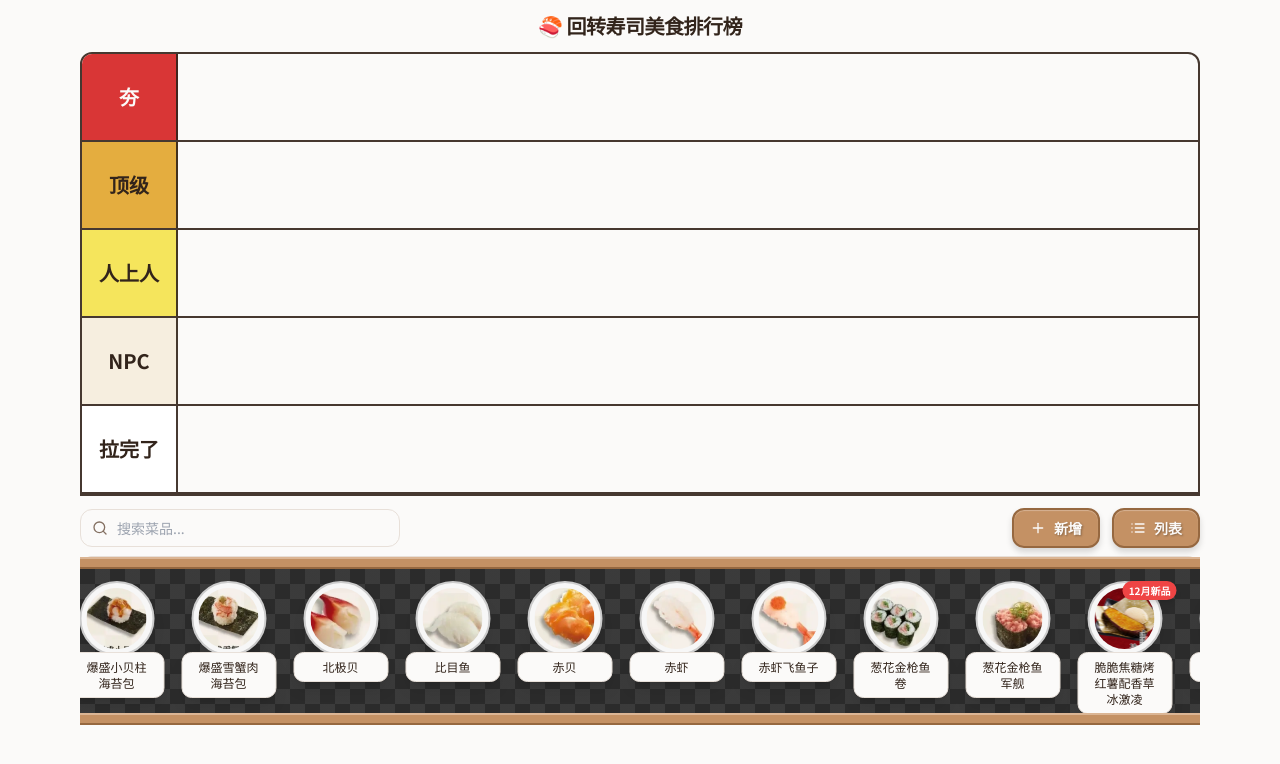
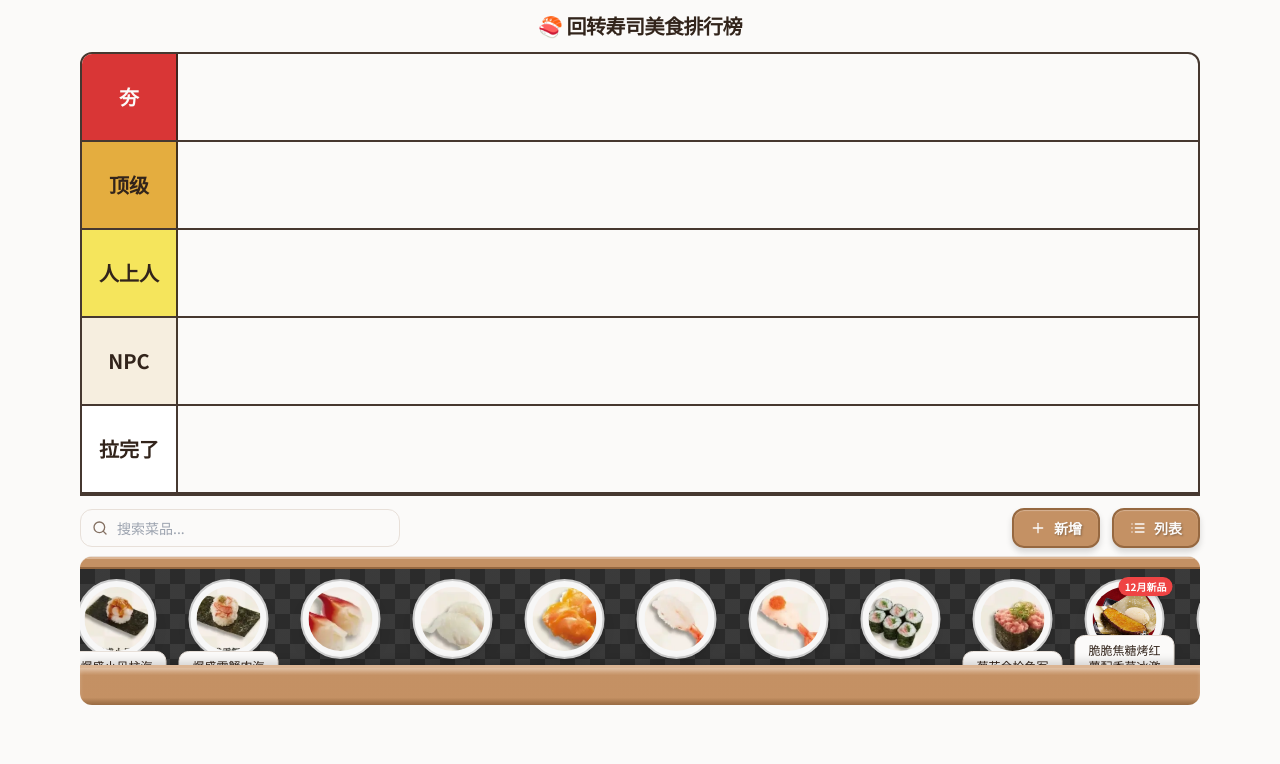
Before and after one commit to MY221B/sushirank, a React (Vite) app: page / in a window 1280 px wide. Shown: the top 764 px of the page. Built offline with nearby package versions, Linux system fonts and the light colour scheme; the HTML template or start-up script is replaced by a standard one.

Commit message:
Reverted to commit a21a801e88b1ad2d57bd6f4580c4d71fe6d86d4c

```diff
--- a/src/components/ConveyorBelt.tsx
+++ b/src/components/ConveyorBelt.tsx
@@ -80,15 +80,15 @@ export function ConveyorBelt({
   }, []);
 
   return (
-    <div className="relative overflow-visible">
+    <div className="relative pb-10 sm:pb-12 landscape:pb-8 landscape:sm:pb-10 overflow-visible">
       {/* Top wood rail */}
       <div className="h-4 sm:h-6 landscape:h-2 landscape:sm:h-3 wood-rail" />
 
-      {/* Belt - 高度增加以容纳盘子+名牌卡片 */}
+      {/* Belt - 需要 overflow-y-visible 让名牌卡片显示出来 */}
       <div
         ref={containerRef}
         className={cn(
-          "h-44 sm:h-56 landscape:h-28 landscape:sm:h-36 belt-pattern overflow-x-auto overflow-y-visible cursor-grab scrollbar-hide",
+          "h-32 sm:h-40 landscape:h-20 landscape:sm:h-24 belt-pattern overflow-x-auto overflow-y-visible cursor-grab scrollbar-hide",
           isDragging && "cursor-grabbing"
         )}
         onMouseEnter={onMouseEnter}
@@ -102,7 +102,7 @@ export function ConveyorBelt({
       >
         <div
           className={cn(
-            "flex h-full items-start pt-2 px-2",
+            "flex h-full items-center px-2",
             !isDragging && "animate-conveyor",
             (isPaused || isDragging) && "paused"
           )}
@@ -120,8 +120,8 @@ export function ConveyorBelt({
         </div>
       </div>
 
-      {/* Bottom wood rail */}
-      <div className="h-4 sm:h-6 landscape:h-2 landscape:sm:h-3 wood-rail" />
+      {/* Front wood rail - high z-index, cards float above this */}
+      <div className="absolute bottom-0 left-0 right-0 h-10 sm:h-14 landscape:h-8 landscape:sm:h-10 wood-rail-front z-10 pointer-events-none" />
     </div>
   );
 }
--- a/src/components/SushiItem.tsx
+++ b/src/components/SushiItem.tsx
@@ -84,20 +84,20 @@ export function SushiItem({
       onDragStart={handleDragStart}
       onTouchStart={handleTouchStart}
       className={cn(
-        "flex-shrink-0 flex flex-col items-center cursor-grab active:cursor-grabbing",
-        "w-28 sm:w-36 landscape:w-24 landscape:sm:w-28 touch-manipulation",
+        "relative flex-shrink-0 flex flex-col items-center cursor-grab active:cursor-grabbing",
+        "w-28 sm:w-36 landscape:w-24 landscape:sm:w-28 h-full touch-manipulation",
         isDragging && "opacity-50 scale-105"
       )}
     >
-      {/* 寿司盘子 */}
-      <div className="relative flex items-center justify-center w-full pt-1">
+      {/* 寿司盘子 - 占满传送带高度 */}
+      <div className="flex-1 flex items-center justify-center w-full pt-1">
         {/* 新品角标 */}
         {dish.newMonth && (
-          <div className="absolute top-0 right-0 sm:top-1 sm:right-1 bg-red-500 text-white text-[8px] sm:text-[10px] font-bold px-1 sm:px-1.5 py-0.5 rounded-full shadow-md z-10">
+          <div className="absolute top-1 right-1 sm:top-2 sm:right-2 bg-red-500 text-white text-[8px] sm:text-[10px] font-bold px-1 sm:px-1.5 py-0.5 rounded-full shadow-md z-10">
             {dish.newMonth}月新品
           </div>
         )}
-        <div className="w-[85%] aspect-square max-w-[90px] sm:max-w-[110px] landscape:max-w-[65px] landscape:sm:max-w-[75px] rounded-full bg-plate border-2 border-plate-border shadow-lg flex items-center justify-center">
+        <div className="w-[90%] aspect-square max-w-[100px] sm:max-w-[120px] landscape:max-w-[70px] landscape:sm:max-w-[80px] rounded-full bg-plate border-2 border-plate-border shadow-lg flex items-center justify-center">
           {imgError ? (
             <span className="text-3xl sm:text-4xl landscape:text-2xl">🍣</span>
           ) : (
@@ -111,8 +111,8 @@ export function SushiItem({
           )}
         </div>
       </div>
-      {/* 名牌卡片 - 使用负margin与盘子重叠，在正常流中 */}
-      <div className="relative -mt-1 z-20 bg-background border border-border rounded-md px-2 sm:px-3 py-1 sm:py-1.5 shadow-lg w-[90%] max-w-[100px] sm:max-w-[120px] landscape:max-w-[85px] landscape:sm:max-w-[95px]">
+      {/* 名牌卡片 - 浮在前挡板上方 */}
+      <div className="absolute bottom-[-2.25rem] sm:bottom-[-2.75rem] landscape:bottom-[-1.75rem] landscape:sm:bottom-[-2rem] left-1/2 -translate-x-1/2 bg-background border border-border rounded-md px-2 sm:px-3 py-1 sm:py-1.5 shadow-lg z-30 w-[90%] max-w-[110px] sm:max-w-[130px] landscape:max-w-[90px] landscape:sm:max-w-[100px]">
         <span className="text-xs sm:text-sm landscape:text-[10px] landscape:sm:text-xs font-medium text-foreground text-center leading-tight line-clamp-2 block">
           {dish.name}
         </span>
--- a/src/pages/Index.tsx
+++ b/src/pages/Index.tsx
@@ -200,7 +200,7 @@ const Index = () => {
         </div>
 
         {/* Dish Pool */}
-        <section className="bg-secondary/50 border-t border-border rounded-lg overflow-visible animate-fade-in">
+        <section className="bg-secondary/50 border-t border-border rounded-lg overflow-hidden animate-fade-in">
           {filteredPoolDishes.length === 0 ? (
             <div className="p-8 text-center text-muted-foreground">
               {searchQuery ? `没有找到 "${searchQuery}" 相关的菜品` : '菜品池为空'}
```
